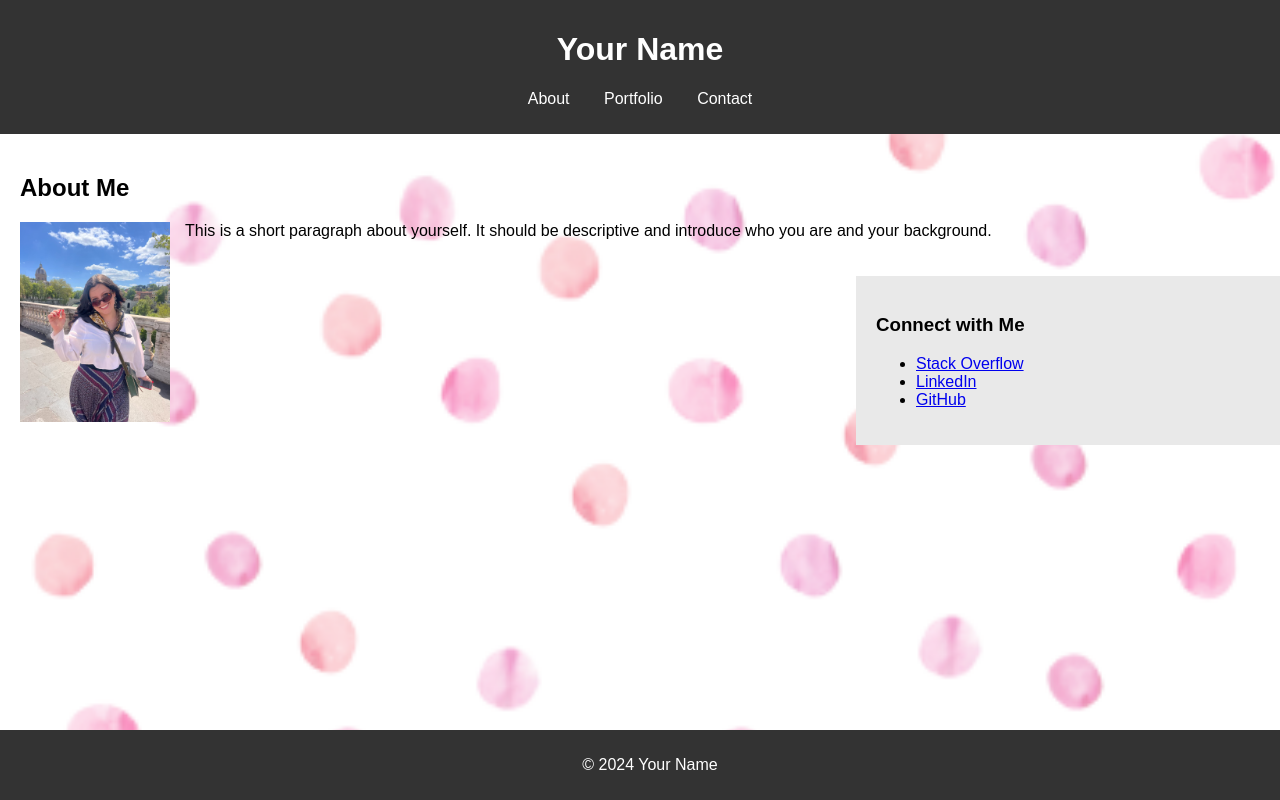
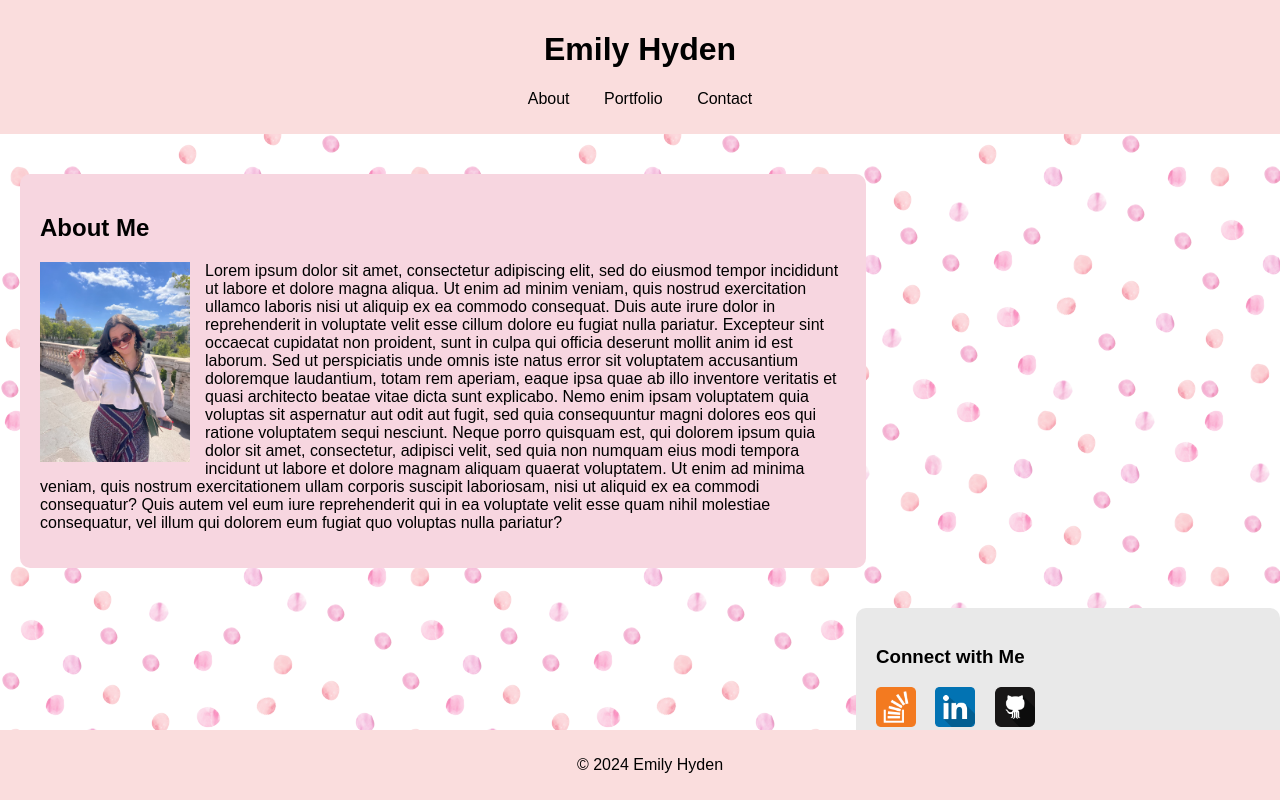
Before and after one commit to emilyrhyden/m5-hw5-hyden-emily, a plain HTML site: page index.html in a window 1280 px wide. Drawn offline with Linux system fonts and the light colour scheme.

Commit message:
Final version of portfolio with CSS styling and background pattern

```diff
--- a/index.html
+++ b/index.html
@@ -3,12 +3,12 @@
 <head>
     <meta charset="UTF-8">
     <meta name="viewport" content="width=device-width, initial-scale=1.0">
-    <title>Your Portfolio</title>
+    <title>My Portfolio</title>
     <link rel="stylesheet" href="styles.css">
 </head>
 <body>
     <header>
-        <h1>Your Name</h1>
+        <h1>Emily Hyden</h1>
         <nav>
             <ul>
                 <li><a href="#about">About</a></li>
@@ -22,21 +22,24 @@
         <section id="about">
             <h2>About Me</h2>
             <img src="profile.jpeg" alt="Your Profile Image" style="float: left; margin-right: 15px;">
-            <p>This is a short paragraph about yourself. It should be descriptive and introduce who you are and your background.</p>
+            <p>Lorem ipsum dolor sit amet, consectetur adipiscing elit, sed do eiusmod tempor incididunt ut labore et dolore magna aliqua. Ut enim ad minim veniam, quis nostrud exercitation ullamco laboris nisi ut aliquip ex ea commodo consequat. Duis aute irure dolor in reprehenderit in voluptate velit esse cillum dolore eu fugiat nulla pariatur. Excepteur sint occaecat cupidatat non proident, sunt in culpa qui officia deserunt mollit anim id est laborum.
+
+                Sed ut perspiciatis unde omnis iste natus error sit voluptatem accusantium doloremque laudantium, totam rem aperiam, eaque ipsa quae ab illo inventore veritatis et quasi architecto beatae vitae dicta sunt explicabo. Nemo enim ipsam voluptatem quia voluptas sit aspernatur aut odit aut fugit, sed quia consequuntur magni dolores eos qui ratione voluptatem sequi nesciunt. Neque porro quisquam est, qui dolorem ipsum quia dolor sit amet, consectetur, adipisci velit, sed quia non numquam eius modi tempora incidunt ut labore et dolore magnam aliquam quaerat voluptatem. Ut enim ad minima veniam, quis nostrum exercitationem ullam corporis suscipit laboriosam, nisi ut aliquid ex ea commodi consequatur? Quis autem vel eum iure reprehenderit qui in ea voluptate velit esse quam nihil molestiae consequatur, vel illum qui dolorem eum fugiat quo voluptas nulla pariatur?
+                </p>
         </section>
     </main>
 
     <aside>
         <h3>Connect with Me</h3>
         <ul>
-            <li><a href="https://stackoverflow.com">Stack Overflow</a></li>
-            <li><a href="https://linkedin.com">LinkedIn</a></li>
-            <li><a href="https://github.com">GitHub</a></li>
+            <li><a href="https://stackoverflow.com"><img src="soverflow.png" alt="Stack Overflow"></a></li>
+            <li><a href="https://www.linkedin.com/in/emily-hyden/"><img src="linkedin.png" alt="LinkedIn"></a></li>
+            <li><a href="https://github.com/emilyrhyden"><img src="git.png" alt="GitHub"></a></li>
         </ul>
     </aside>
 
     <footer>
-        <p>&copy; 2024 Your Name</p>
+        <p>&copy; 2024 Emily Hyden</p>
     </footer>
 </body>
 </html>
--- a/styles.css
+++ b/styles.css
@@ -1,15 +1,16 @@
 body {
     font-family: Arial, sans-serif;
     background-image: url('watercolor.png');
-    background-size: cover;
+    background-repeat: repeat;
+    background-size: auto;
     margin: 0;
     padding: 0;
 }
 
 
 header {
-    background-color: #333;
-    color: white;
+    background-color: #FADDDD;
+    color: black;
     padding: 10px 0;
     text-align: center;
 }
@@ -25,7 +26,7 @@ nav ul li {
 }
 
 nav ul li a {
-    color: white;
+    color: black;
     text-decoration: none;
 }
 
@@ -37,13 +38,27 @@ aside {
     float: right;
     width: 30%;
     padding: 20px;
-    background-color: #e9e9e9;
+    background-color: rgb(233, 159, 199);
+}
+aside ul {
+    list-style-type: none;
+    padding: 0;
+}
+
+aside ul li {
+    display: inline;
+    margin-right: 15px;
+}
+
+aside ul li img {
+    width: 40px;
+    height: auto;
 }
 
 footer {
     clear: both;
-    background-color: #333;
-    color: white;
+    background-color: #FADDDD;
+    color: black;
     text-align: center;
     padding: 10px;
     position: fixed;
@@ -55,3 +70,35 @@ img {
     max-width: 150px;
     height: auto;
 }
+
+
+#about {
+    background-color: #f7d6e0;
+    padding: 20px;
+    margin: 20px 0;
+    border-radius: 10px;
+    float: left;
+    width: 65%;
+}
+
+
+aside {
+    float: right;
+    width: 30%;
+    padding: 20px;
+    background-color: #e9e9e9;
+    border-radius: 10px;
+    margin: 20px 0;
+}
+
+
+footer {
+    clear: both;
+    background-color: #FADDDD;
+    color: black;
+    text-align: center;
+    padding: 10px;
+    position: fixed;
+    width: 100%;
+    bottom: 0;
+}
```
Also changed, not shown: 3 other files.
